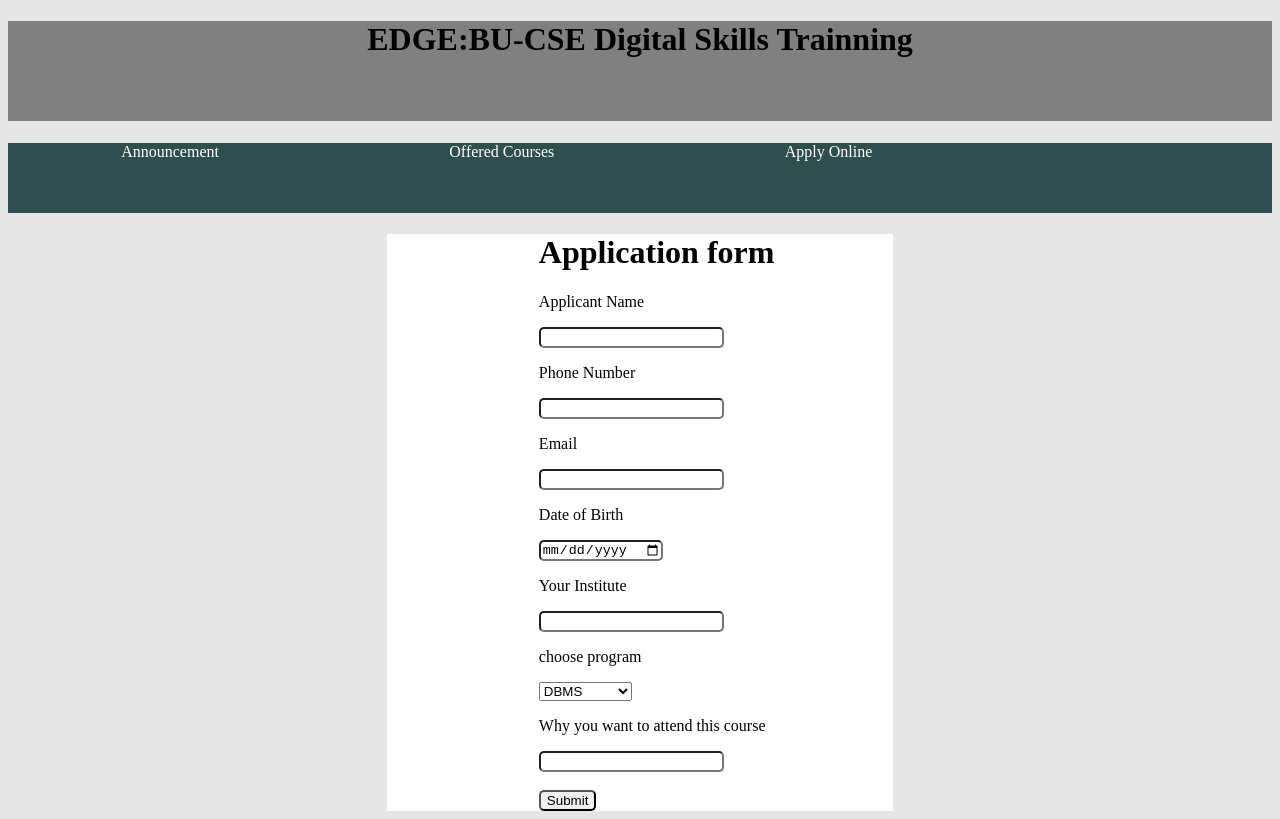
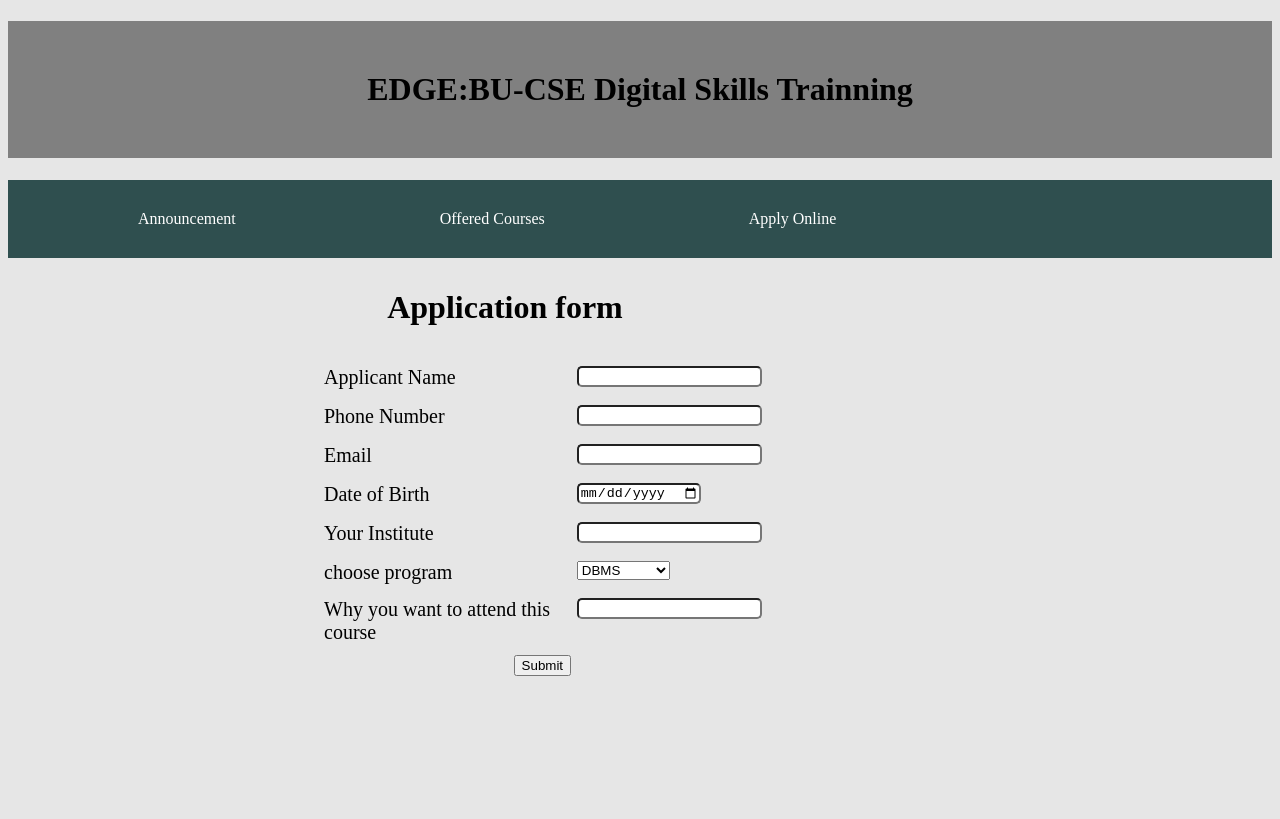
Before and after one commit to Osman-Goni22/EDGE-Registration-form, a plain HTML site: page page3.html in a window 1280 px wide. Drawn offline with Linux system fonts and the light colour scheme.

Commit message:
after lab test

```diff
--- a/page3.html
+++ b/page3.html
@@ -20,30 +20,30 @@
         <a class="link" href="page2.html">Offered Courses</a>
         <a class="link" href="page3.html">Apply Online</a>
     </nav>
-</body>
+
     <form action="" method="post" class="div-main">
-    <h1 class="left-side">Application form</h1>
-    <p class="left-side"> Applicant Name</p>
-    <input type="text" name="name" required> <br>
+        <h1 style="margin-left:30% ; padding-top:10px" >Application form</h1> <br>
+        <label class="left-side"> Applicant Name</label>
+        <input type="text" name="name" required> <br> <br>
 
-    <p class="left-side"> Phone Number</p>
-    <input type="text" name="phone" required> <br>
+        <label class="left-side"> Phone Number</label>
+        <input type="text" name="phone" required> <br> <br>
 
-    <p class="left-side"> Email</p>
-    <input type="email" name="email" required> <br>
+        <label class="left-side"> Email</label>
+        <input type="email" name="email" required> <br> <br>
 
-    <!-- <p class="left-side"> gender</p> <br>
+        <!-- <label class="left-side"> gender</label> <br>
         <input type="radio" name="gender" required value="male"> male
 
         <input type="radio" name="gender" required value="fmale"> female <br> -->
 
-    <p class="left-side"> Date of Birth</p>
-    <input type="date" name="name" required>
+        <label class="left-side"> Date of Birth</label>
+        <input type="date" name="name" required> <br> <br>
 
-    <p class="left-side"> Your Institute</p>
-    <input type="text" name="name" required>
+        <label class="left-side"> Your Institute</label>
+        <input type="text" name="name" required> <br> <br>
 
-    <p class="left-side"> choose program</p>
+        <label class="left-side"> choose program</label>
           <select name="selection" id="left-side">
 
             <option  class="box" value ="DBMS">DBMS</option>
@@ -52,13 +52,15 @@
             <option class="box" value="java">java</option>
             <option class="box" value="java">MS office</option>
             <option class="box" value="java">Web design</option>
-      </select>
+          </select> <br> <br>
 
 
-    <p class="left-side"> Why you want to attend this course</p>
-    <input type="text" name="sms" required> <br> <br>
-     <button class="left-side"> Submit</button>
+        <label class="left-side"> Why you want to attend this course</label>
+        <input type="text" name="sms" required> <br> <br> <br>
+         <button class="btn"> Submit</button>
 
 
     </form>
+</body>
+
 </html>
--- a/style.css
+++ b/style.css
@@ -1,55 +1,44 @@
 .upper_nav{
     text-align: center;
-    width: 100%;
-    height: 100px;
+
     background-color: gray;
+    padding: 50px;
+    position: -webkit-sticky;
+    position: sticky;
+    top: 0;
 }
 .down_nav{
-    width: 100%;
+    margin-top: 15px;
     background-color: darkslategray;
-    height: 70px;
-    display: inline-block;
+    padding: 30px;
+}
+
+.down_nav a{
+
+  margin: 50px;
+  padding: 50px;
+  color: white;
 
 }
 
-.down_nav a{
-    width: 20%;
-    margin: 50px;
-   padding: 5%;
-    text-decoration: none;
-    color: white;
-}
+.link{
 
-.link{
-    padding-top: 10px;
-}
-
-.div-main{
-    width: 40%;
-    background-color: #fff;
-    margin-left: 30%;
-}
-
-.left-side, input,choose,box{
-    margin-left: 30%;
-    border-radius: 5px;
+  text-decoration: none;
 }
 
 table{
-    width: 65%;
-    margin-left: 15%;
+    width: 50%;
+    margin-left: 25%;
     margin-top: 30px;
-    height: 300px;
 }
 
 .sl{
     width: 50px;
-
+    text-align: center;
 }
 
-td{
-    text-align: center;
-}
+
+
 
 .title{
     background-color: darkslategray;
@@ -60,6 +49,22 @@ ul li{
     margin-top: 20px;
 }
 
-#left-side{
-    margin-left: 30%;
+.left-side{
+    width: 20%;
+    float: left;
+   font-size: 20px;
+   margin-left: 25%;
+
 }
+
+.btn{
+    margin-left: 40%;
+}
+
+input{
+    border-radius: 5px;
+}
+
+tr:nth-child(even){
+    background-color: lightslategray;
+}
```
Also changed, not shown: page2.html (+5 -0 lines). Lines whose indentation alone changed are shown as unchanged.
